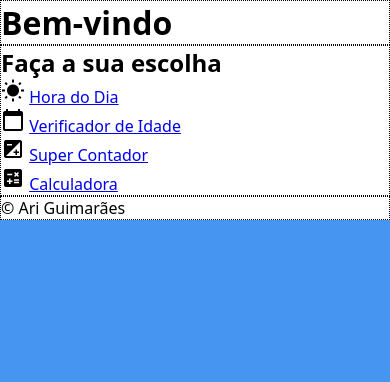
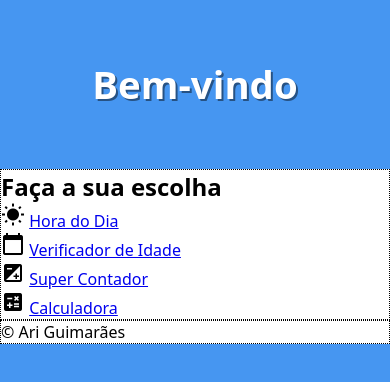
Before and after one commit to ariguimaraes/projeto-utilidades, a plain HTML site: page index.html in a window 390 px wide. Drawn offline with Linux system fonts and the light colour scheme.

Commit message:
configurado o header mobile first

```diff
--- a/estilos/telas.css
+++ b/estilos/telas.css
@@ -14,8 +14,16 @@ body, html {
 }
 
 header {
-    background-color: white;
-    border: 1px dotted black;
+    color: white;
+    display: flex;
+    align-items: center;
+    justify-content: center;
+    height: 20vh;
+}
+
+header > h1 {
+    font-size: 2.4em;
+    text-shadow: 2px 2px 0px rgba(0, 0, 0, 0.45);
 }
 
 main {
```
